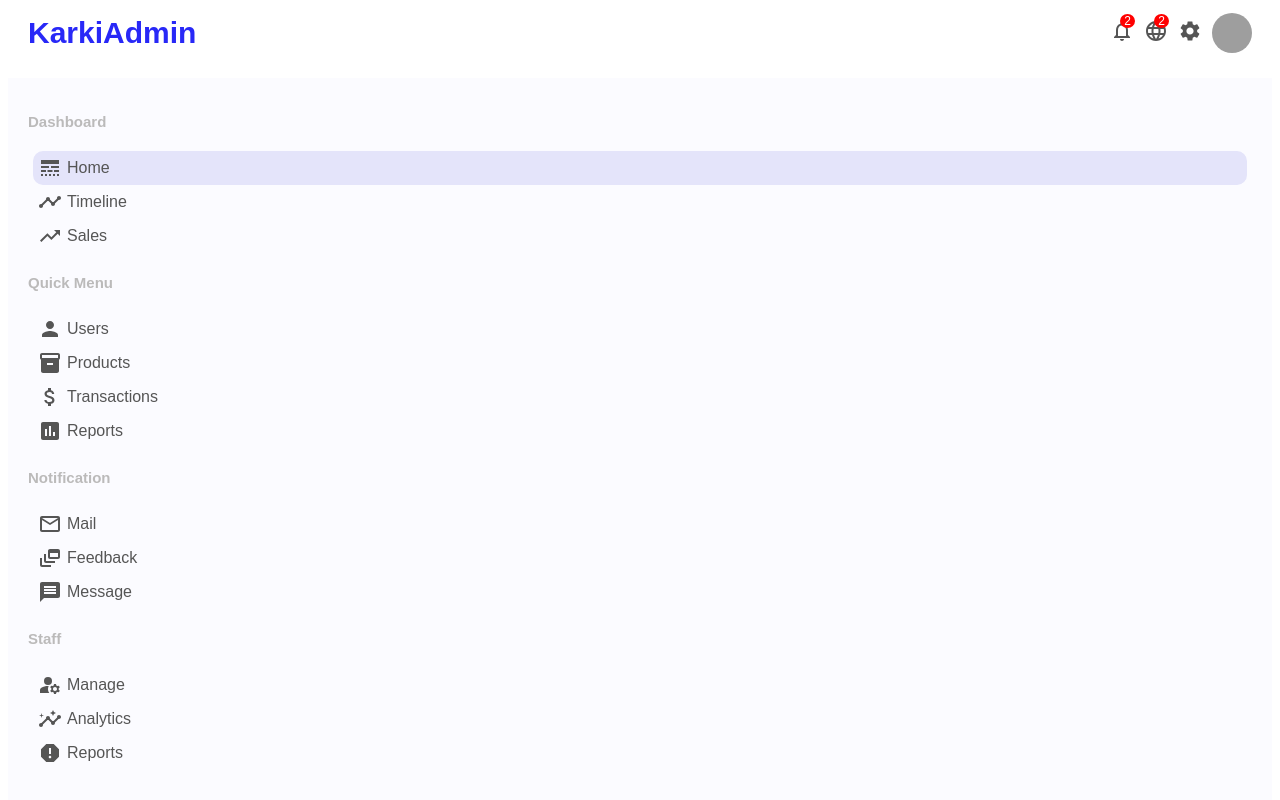
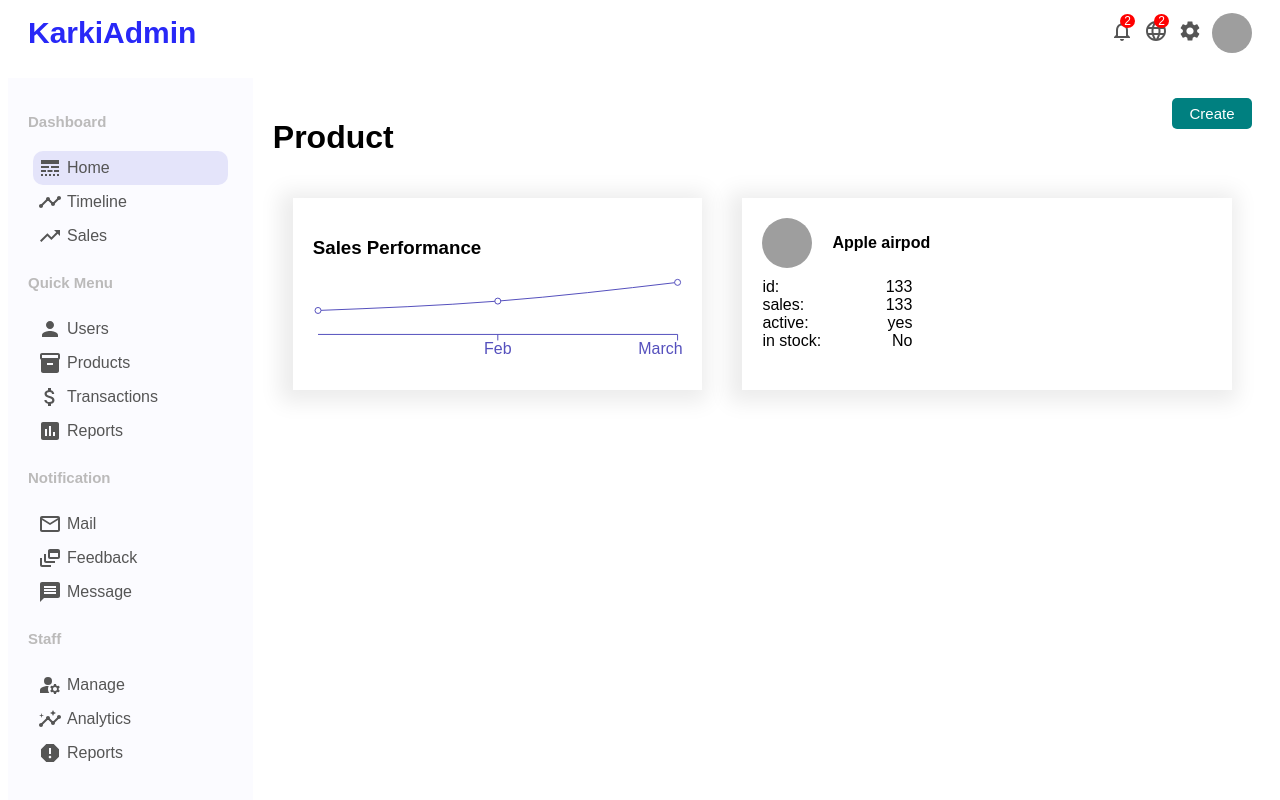
Before and after one commit to karkisunil1200/AdminDashboard, a React (Create React App) app: page /product/1 in a window 1280 px wide. Shown: the top 800 px of the page. Built offline with nearby package versions, Linux system fonts and the light colour scheme; grey boxes are pictures that could not be loaded; a web font is replaced by a local one.

Commit message:
Added product top

```diff
--- a/src/App.js
+++ b/src/App.js
@@ -8,6 +8,7 @@ import UserList from "./pages/userList/UserList";
 import User from "./pages/user/User";
 import NewUser from "./pages/newUser/NewUser";
 import ProductList from "./pages/productList/ProductList";
+import Product from "./pages/product/Product";
 
 const App = () => {
   return (
@@ -21,7 +22,7 @@ const App = () => {
           <Route exact path="/user/:userId" element={<User />} />
           <Route exact path="/newUser" element={<NewUser />} />
           <Route exact path="/products" element={<ProductList />} />
-          <Route exact path="/products/:productsId" element={<NewUser />} />
+          <Route exact path="/product/:productsId" element={<Product />} />
           <Route exact path="/newProduct" element={<NewUser />} />
         </Routes>
       </div>
--- a/src/dummyData.js
+++ b/src/dummyData.js
@@ -214,3 +214,18 @@ export const productRows = [
     transaction: "$120.34",
   },
 ];
+
+export const productData = [
+  {
+    name: "Jan",
+    sales: 1280,
+  },
+  {
+    name: "Feb",
+    sales: 1780,
+  },
+  {
+    name: "March",
+    sales: 2780,
+  },
+];
--- /dev/null
+++ b/src/pages/product/Product.jsx
@@ -0,0 +1,55 @@
+import React from "react";
+import { Link } from "react-router-dom";
+import Chart from "../../components/chart/Chart";
+import "./product.css";
+import { productData } from "../../dummyData";
+
+const Product = () => {
+  return (
+    <div className="product">
+      <div className="productTitleContainer">
+        <h1 className="productTitle">Product</h1>
+        <Link to="/newProduct">
+          <button className="productAddButton">Create</button>
+        </Link>
+      </div>
+
+      <div className="productTop">
+        <div className="productTopLeft">
+          <Chart data={productData} dataKey="sales" title="Sales Performance" />
+        </div>
+        <div className="productTopRight">
+          <div className="productInfoTop">
+            <img
+              src="https://images5.alphacoders.com/606/606284.jpg"
+              alt=""
+              className="productInfoImg"
+            />
+            <span className="productName">Apple airpod</span>
+          </div>
+          <div className="productInfoBottom">
+            <div className="productInfoItem">
+              <span className="productInfoKey">id: </span>
+              <span className="productInfoValue">133</span>
+            </div>
+            <div className="productInfoItem">
+              <span className="productInfoKey">sales: </span>
+              <span className="productInfoValue">133</span>
+            </div>
+            <div className="productInfoItem">
+              <span className="productInfoKey">active: </span>
+              <span className="productInfoValue">yes</span>
+            </div>
+            <div className="productInfoItem">
+              <span className="productInfoKey">in stock: </span>
+              <span className="productInfoValue">No</span>
+            </div>
+          </div>
+        </div>
+      </div>
+      <div className="productBottom"></div>
+    </div>
+  );
+};
+
+export default Product;
--- /dev/null
+++ b/src/pages/product/product.css
@@ -0,0 +1,62 @@
+.product {
+  flex: 4;
+  padding: 20px;
+}
+.productTitleContainer {
+  display: flex;
+  justify-content: space-between;
+}
+
+.productAddButton {
+  width: 80px;
+  border: none;
+  padding: 7px;
+  background-color: teal;
+  color: white;
+  font-size: 15px;
+  border-radius: 5px;
+}
+
+.productTop {
+  display: flex;
+}
+
+.productTopLeft,
+.productTopRight {
+  flex: 1;
+}
+
+.productTopRight {
+  padding: 20px;
+  margin: 20px;
+  -webkit-box-shadow: -4px 3px 20px 9px #ececec;
+  box-shadow: -4px 3px 20px 9px #ececec;
+}
+
+.productInfoImg {
+  width: 50px;
+  height: 50px;
+  border-radius: 50%;
+  object-fit: cover;
+  margin-right: 20px;
+}
+
+.productInfoTop {
+  display: flex;
+  align-items: center;
+}
+.productName {
+  font-weight: 600;
+}
+
+.productInfoBottom {
+  margin-top: 10px;
+}
+.productInfoItem {
+  width: 150px;
+  display: flex;
+  justify-content: space-between;
+}
+.productInfoValue {
+  font-weight: 300;
+}
```
